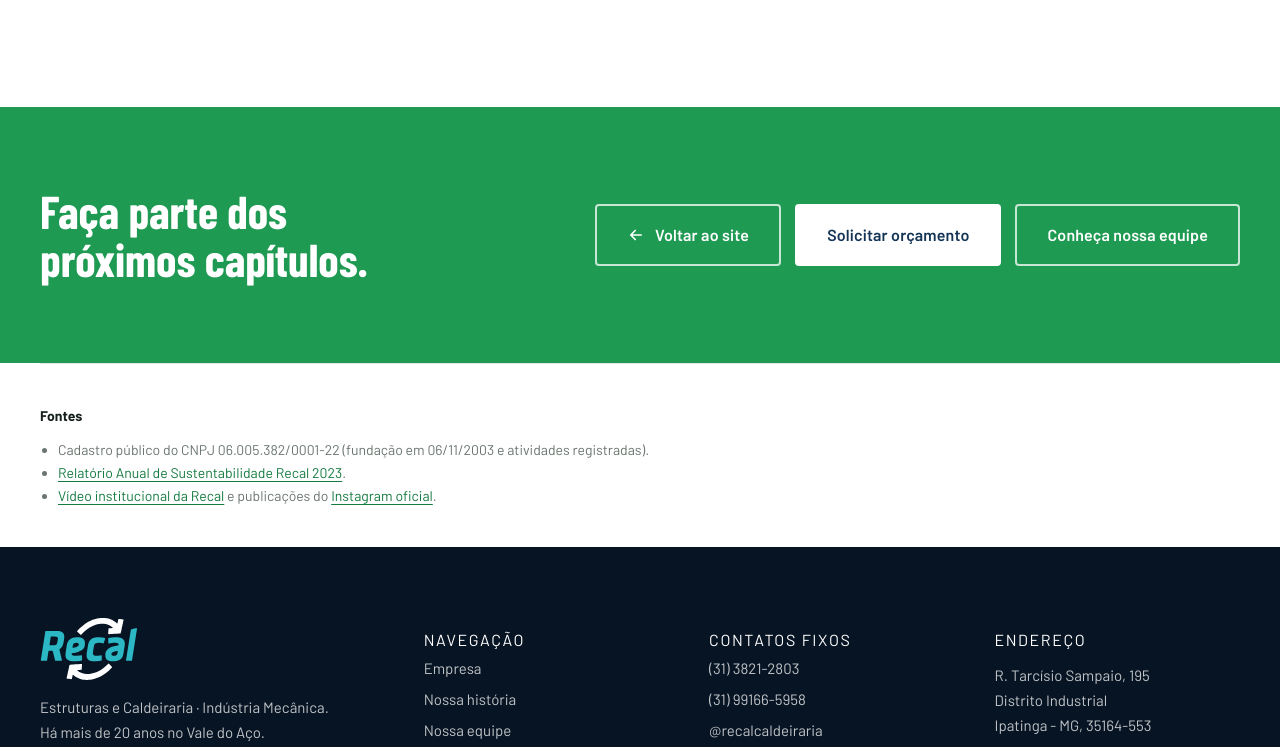
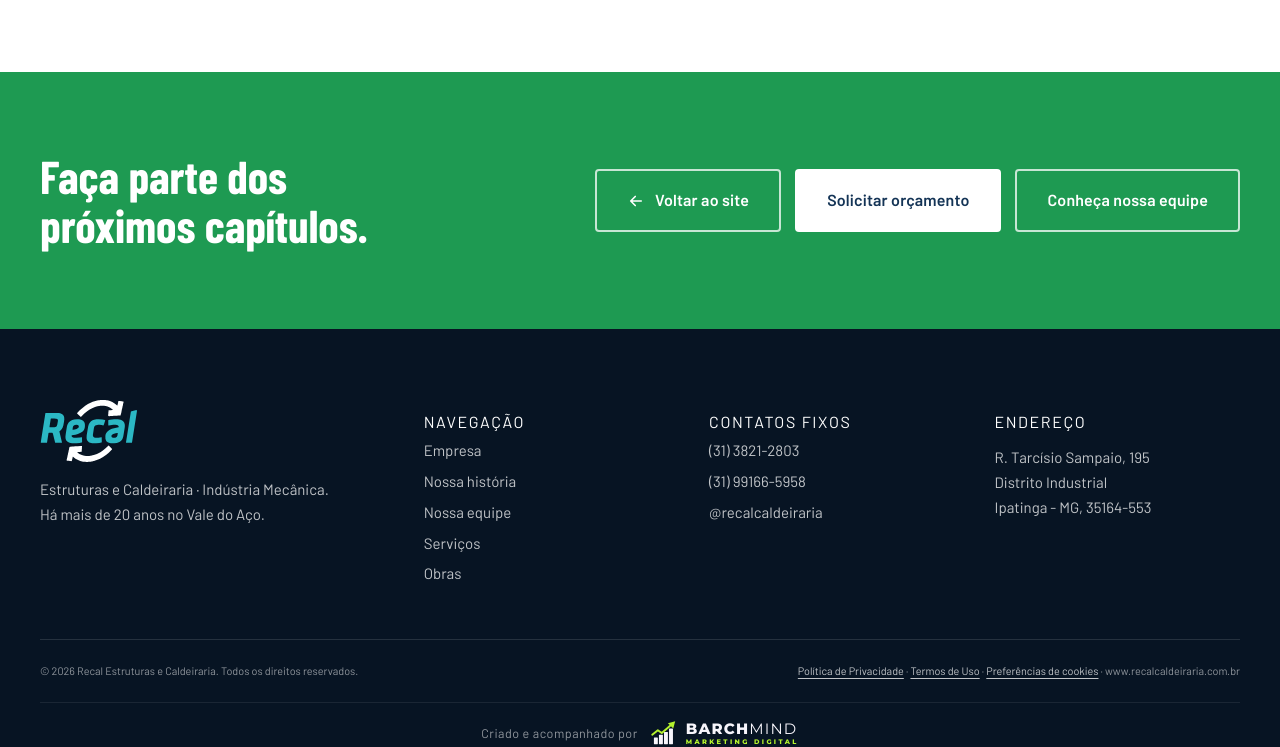
Before and after one commit to mariolebarch/Recal-Caldeiraria, a plain HTML site: page historia.html in a window 1280 px wide. Shown: the part 10129-10876 px from the top of the page. Drawn offline with nearby package versions, Linux system fonts and the light colour scheme; a web font is replaced by a local one.

Commit message:
Remove notas de fonte e título de grande porte da apresentação
Co-Authored-By: Claude Opus 5.5 <noreply@anthropic.com>

```diff
--- a/historia.html
+++ b/historia.html
@@ -217,7 +217,6 @@
       <li class="reveal">Pontes rolantes de 16 t e 25 t</li>
       <li class="reveal">Geração própria de energia solar</li>
     </ul>
-    <p class="ph-src" style="color:rgba(255,255,255,.5)">Fonte: Relatório Anual de Sustentabilidade Recal 2023.</p>
   </div>
 </section>
 
@@ -248,14 +247,6 @@
   </div>
 </section>
 
-<div class="container sources">
-  <strong>Fontes</strong>
-  <ul>
-    <li>Cadastro público do CNPJ 06.005.382/0001-22 (fundação em 06/11/2003 e atividades registradas).</li>
-    <li><a href="https://www.slideshare.net/slideshow/relatrio-anual-de-sustentabilidade-recal-caldeiraria-2023-pdf/262381209" target="_blank" rel="noopener">Relatório Anual de Sustentabilidade Recal 2023</a>.</li>
-    <li><a href="https://www.instagram.com/reel/C1I6kApBoxY/" target="_blank" rel="noopener">Vídeo institucional da Recal</a> e publicações do <a href="https://www.instagram.com/recalcaldeiraria/" target="_blank" rel="noopener">Instagram oficial</a>.</li>
-  </ul>
-</div>
 </main>
 
 <!-- ============ FOOTER ============ -->
```
Also changed, not shown: apresentacao.html (+0 -1 lines).
